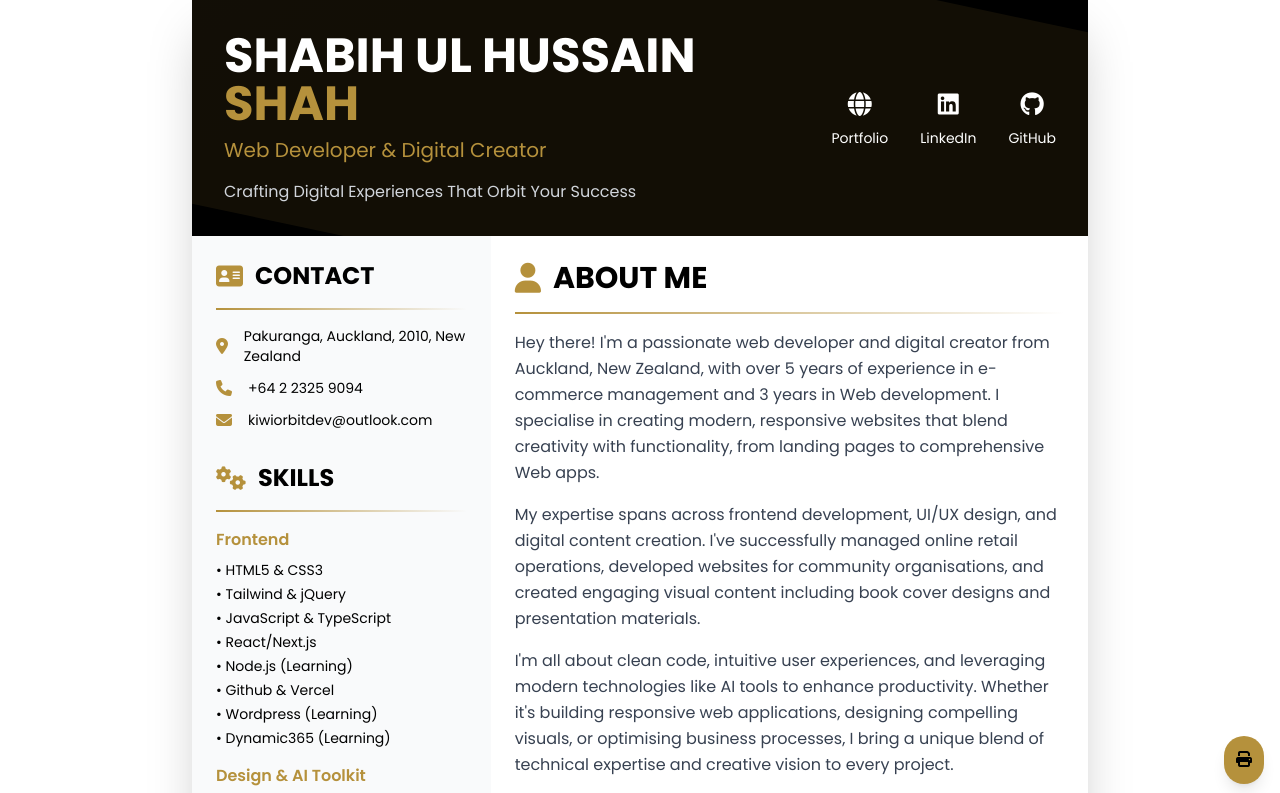
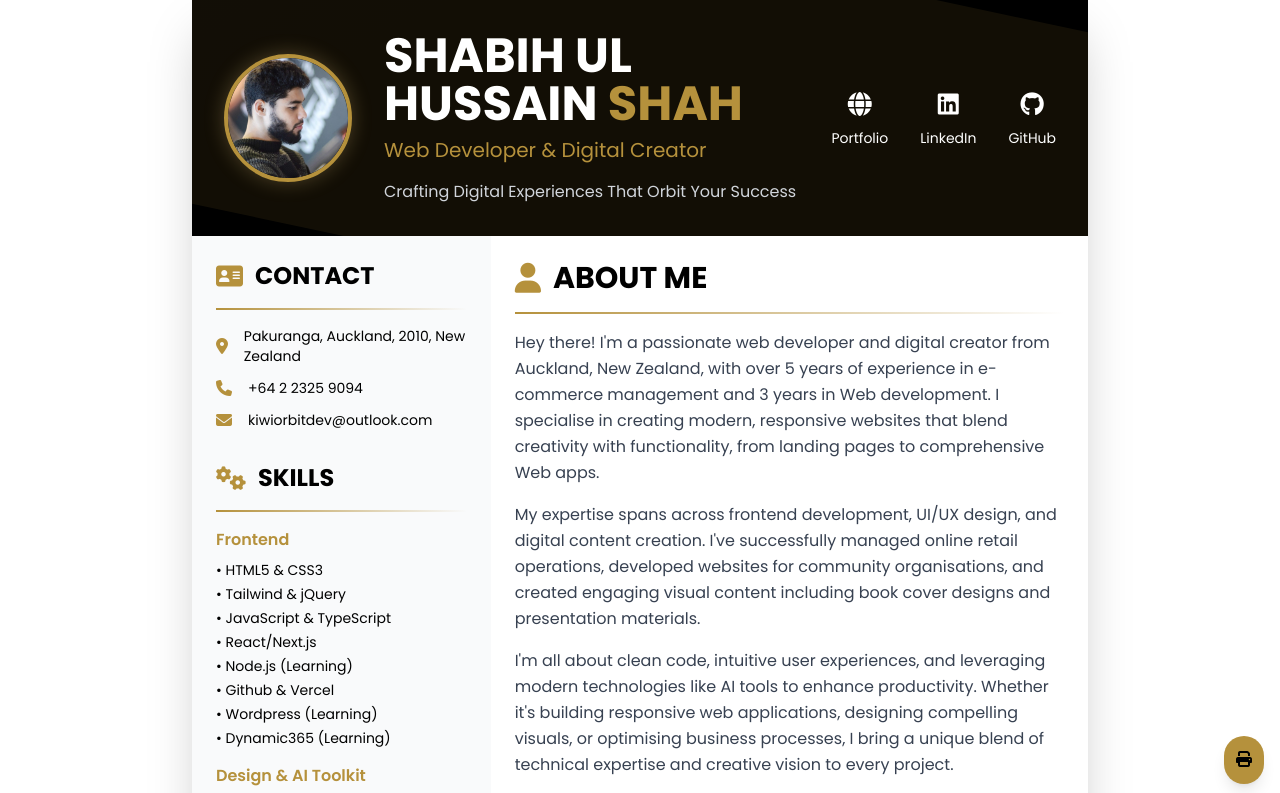
Before and after one commit to kiwiorbit/shabih-ul-hussain-cv, a plain HTML site: page index.html in a window 1280 px wide. Shown: the top 793 px of the page. Drawn offline with nearby package versions, Linux system fonts and the light colour scheme.

Commit message:
Update index.html

```diff
--- a/index.html
+++ b/index.html
@@ -390,12 +390,12 @@
                 <div class="gold-gradient w-full h-full transform rotate-12 scale-150"></div>
             </div>
             <div class="relative z-10 flex flex-col md:flex-row items-center gap-8">
-                <!-- <div class="flex-shrink-0">
+                <div class="flex-shrink-0">
                     <img src="myphoto.jpeg" alt="Professional headshot of Shabih Ul Hussain Shah, Web Developer from Auckland, New Zealand"
                          class="w-32 h-32 rounded-full object-cover profile-img animate-fade-in cursor-pointer"
                          onclick="openLightbox('myphoto.jpeg', 'Shabih Ul Hussain Shah - Profile Photo')"
                          loading="eager">
-                </div> -->
+                </div>
                 <div class="text-center md:text-left flex-grow">
                     <h1 class="text-4xl md:text-5xl font-bold mb-2 animate-fade-in">
                         SHABIH UL HUSSAIN <span class="gold-text">SHAH</span>
```
